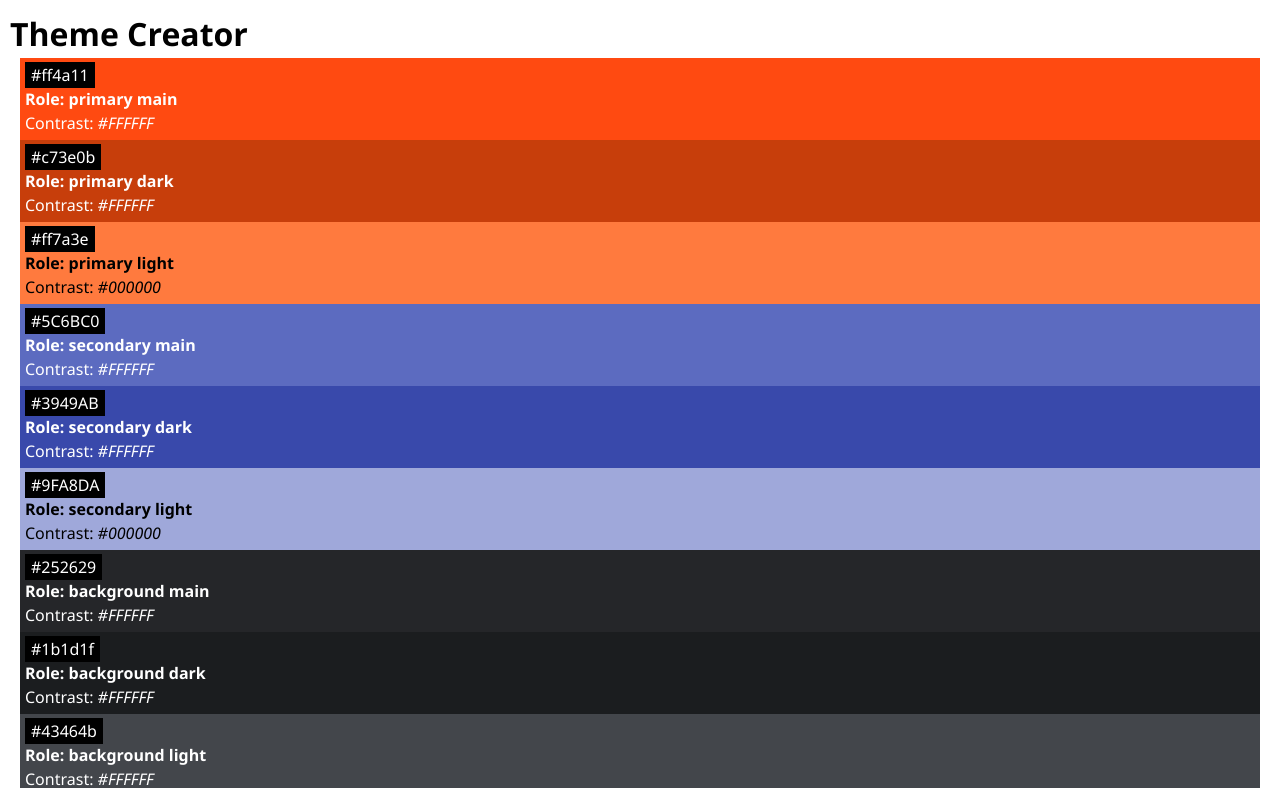
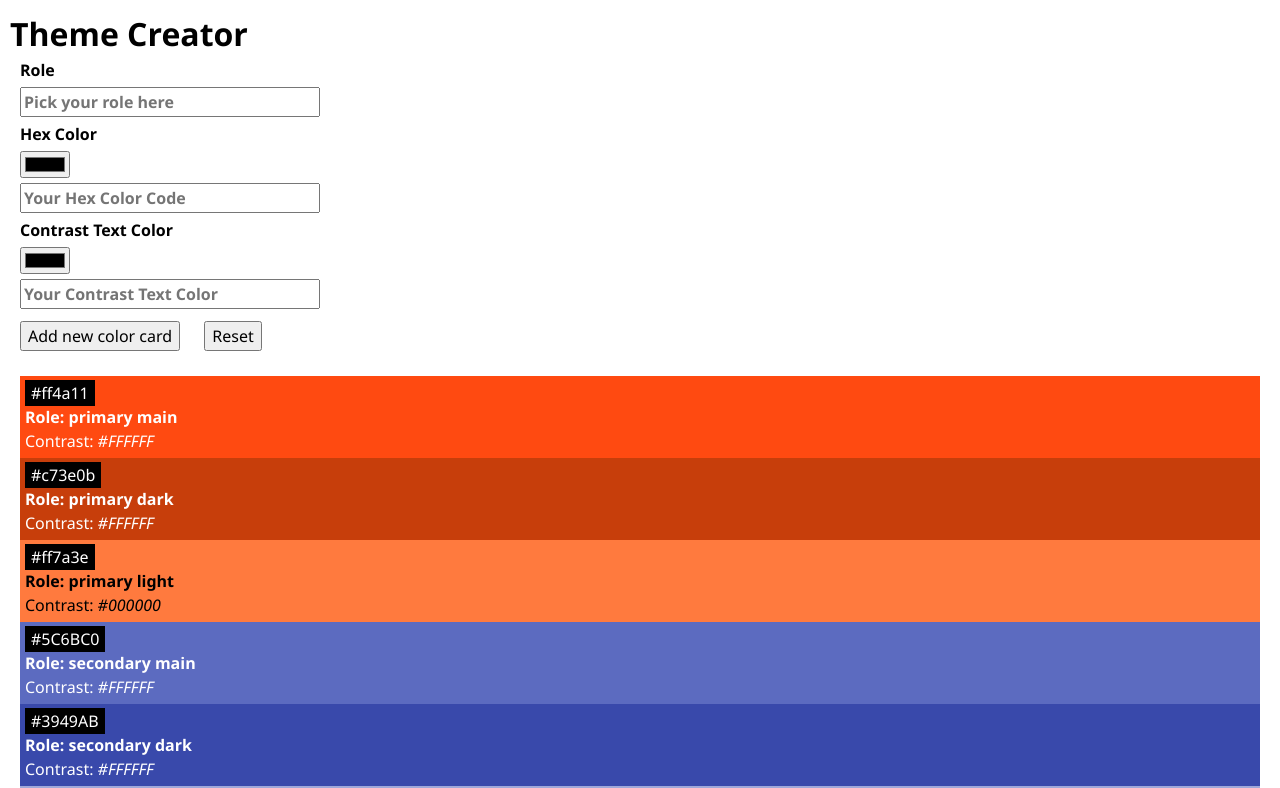
Before and after one commit to viokhamphasithivong/recap4, a React (Vite) app: page / in a window 1280 px wide. Shown: the top 788 px of the page. Built offline with nearby package versions, Linux system fonts and the light colour scheme.

Commit message:
adding forms(not working yet) component for task 2

```diff
--- a/src/App.jsx
+++ b/src/App.jsx
@@ -1,16 +1,20 @@
 import { initialColors } from "./lib/colors"; //getting array of colors
-import Color from "./Components/Color/Color"; //gettiing component for card
+import Color from "./Components/Color/Color"; //getting component for card
+import ColorForms from "./Components/Color/ColorForms.jsx";
 import "./App.css"; //getting style
 
 function App() {
   return (
     <>
       <h1>Theme Creator</h1>
-      {/* mapping through array of colors (schleife) */}
+
+
+      <ColorForms/>
+
       {initialColors.map(color => (
 
-        /* passing color object into Color component */
         <Color color={color} key={color.id}/>
+
       ))}
 
     </>
--- a/src/Components/Color/Color.jsx
+++ b/src/Components/Color/Color.jsx
@@ -1,4 +1,4 @@
-import "./Color.css";
+import "./css/Color.css";
 
 export default function Color({ color }) {
 
--- /dev/null
+++ b/src/Components/Color/ColorForms.jsx
@@ -0,0 +1,26 @@
+import "./css/color-forms.css";
+import "./css/color-forms-role.css";
+
+export default function ColorForms () {
+    return <div className="color-forms">
+
+
+      <div className="color-forms-role">
+                <label>Role</label>
+                <input type='text' id='role' placeholder="Pick your role here"></input>
+
+
+
+                <label>Hex Color</label>
+                <input type='color'></input><input placeholder="Your Hex Color Code"></input>
+
+                <label>Contrast Text Color</label>
+                <input type='color'></input><input placeholder="Your Contrast Text Color"></input>
+
+
+                </div>
+
+                <button>Add new color card</button> <button>Reset</button>
+
+           </div>
+}
--- a/src/Components/Color/Color.css
+++ b/src/Components/Color/css/Color.css
@@ -1,6 +1,7 @@
 .color-card {
-  margin: 0px 10px;
+  margin: 0 10px;
   padding: 5px;
+
 }
 
 .color-card-headline {
--- /dev/null
+++ b/src/Components/Color/css/color-forms-role.css
@@ -0,0 +1,8 @@
+.color-forms-role{
+    display:flex;
+   flex-direction: column;
+    width: 300px;
+    margin: 0px 10px;
+    font-weight:600;
+    gap: 5px;
+}
--- /dev/null
+++ b/src/Components/Color/css/color-forms.css
@@ -0,0 +1,8 @@
+.color-Forms{
+     display:flex;
+
+    width: 300px;
+    margin: 0px 10px;
+    font-weight:600;
+    gap: 5px;
+}
--- a/src/index.css
+++ b/src/index.css
@@ -14,7 +14,7 @@ https://www.joshwcomeau.com/css/custom-css-reset/
   2. Remove default margin
 */
 * {
-  margin: 0;
+  margin: 0 ;
 }
 /*
   Typographic tweaks!
@@ -24,6 +24,7 @@ https://www.joshwcomeau.com/css/custom-css-reset/
 body {
   line-height: 1.5;
   -webkit-font-smoothing: antialiased;
+
 }
 /*
   5. Improve media defaults
@@ -40,11 +41,17 @@ svg {
   6. Remove built-in form typography styles
 */
 input,
-button,
 textarea,
 select {
   font: inherit;
 }
+button {
+  font: inherit;
+  margin: 0 10px;
+  margin-bottom: 25px;
+  margin-top: 12px;
+}
+
 /*
   7. Avoid text overflows
 */
```
